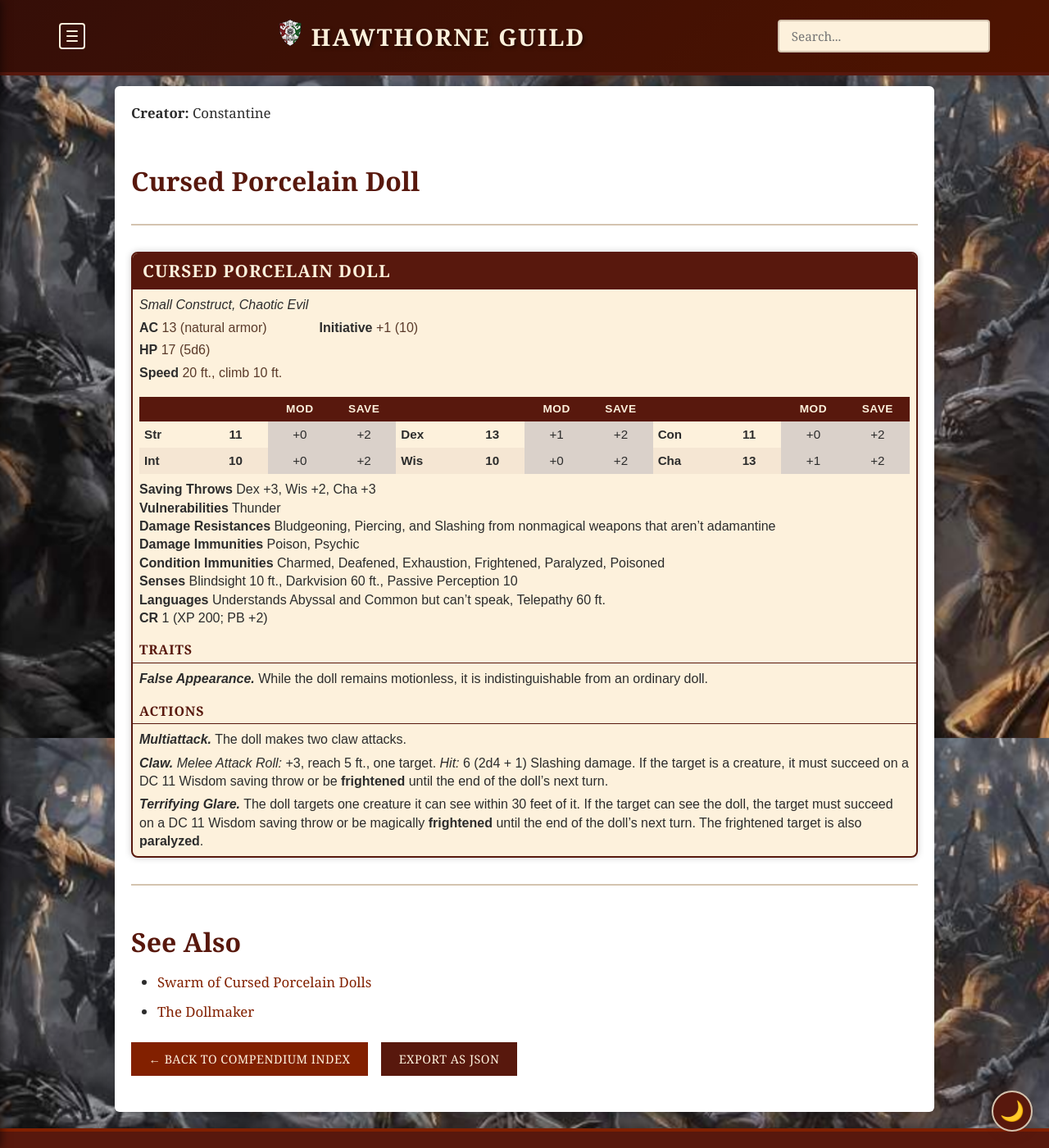
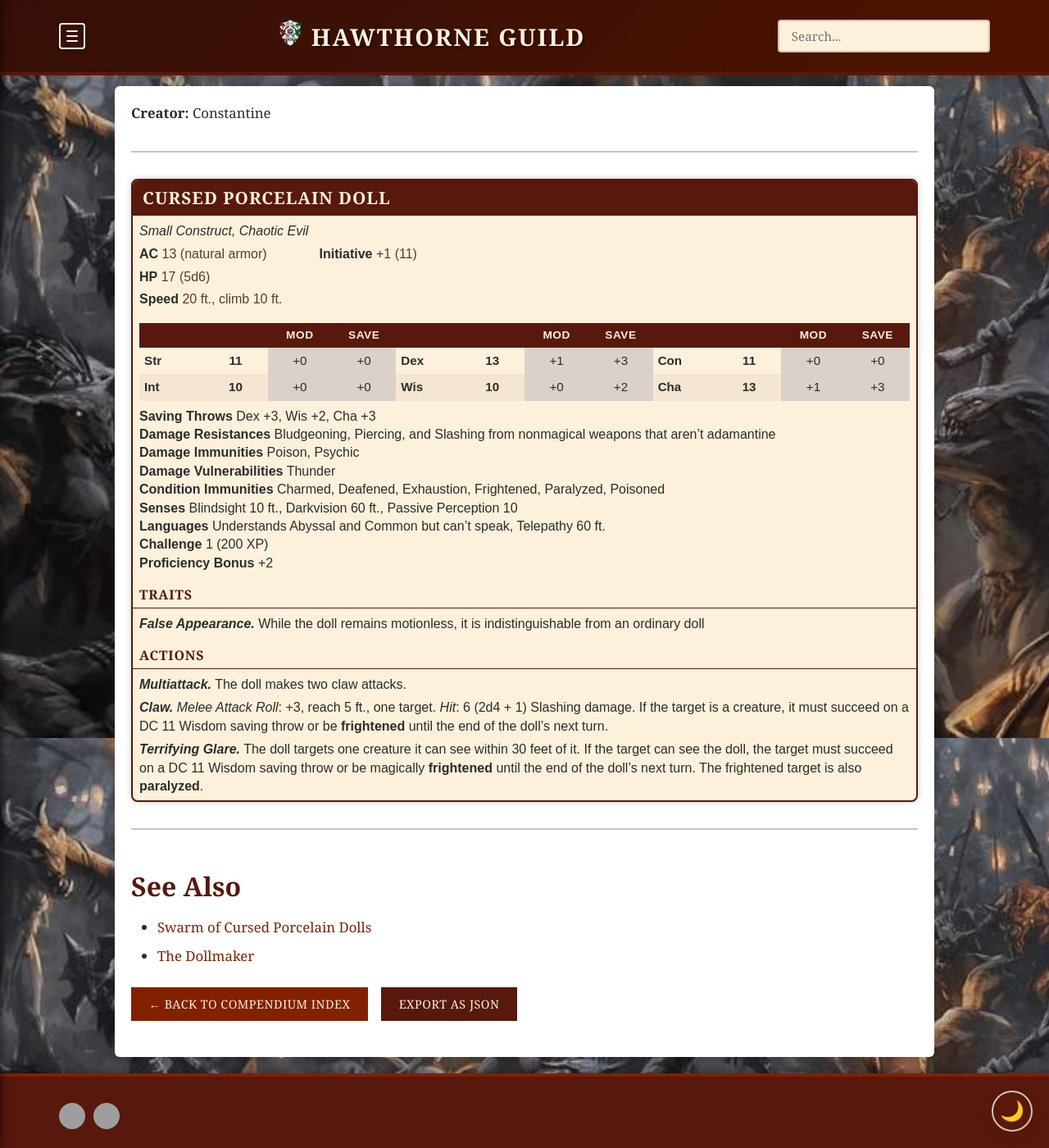
Before and after one commit to coconutswallow/Guides, a Jekyll site: the page built from _monsters/cursed-porcelain-doll.md, in a window 1280 px wide and 1400 px high. Shown: the whole window at 82% size. Built offline with Jekyll 4.4.1, drawn with Linux system fonts in a browser that asks for light colours; comment, search, counter and statistics services are not loaded; grey boxes are pictures that could not be loaded.

Commit message:
Update cursed-porcelain-doll.md

```diff
--- a/_monsters/cursed-porcelain-doll.md
+++ b/_monsters/cursed-porcelain-doll.md
@@ -2,51 +2,51 @@
 layout: statblock
 title: Cursed Porcelain Doll
 cr: 1
+size: Small
 type: Construct
-size: Small
 alignment: Chaotic Evil
 category: 2014 Fair Game
 creator: Constantine
 ---
 
-## Cursed Porcelain Doll
-
-
-
 ___
 > ## Cursed Porcelain Doll
 > *Small Construct, Chaotic Evil*
 >
-> **AC** 13 (natural armor) **HP** 17 (5d6) **Speed** 20 ft., climb 10 ft. **Initiative** +1 (10)
+> **AC** 13 (natural armor)
+> **HP** 17 (5d6)
+> **Speed** 20 ft., climb 10 ft.
+> **Initiative** +1 (11)
 >
 > |     |     | MOD | SAVE |     |     | MOD | SAVE |     |     | MOD | SAVE |
 > |:--- |:---:|:---:|:----:|:--- |:---:|:---:|:----:|:--- |:---:|:---:|:----:|
-> | **Str** | 11 | +0 | +2 | **Dex** | 13 | +1 | +2 | **Con** | 11 | +0 | +2 |
-> | **Int** | 10 | +0 | +2 | **Wis** | 10 | +0 | +2 | **Cha** | 13 | +1 | +2 |
+> | **Str** | 11 | +0 | +0 | **Dex** | 13 | +1 | +3 | **Con** | 11 | +0 | +0 |
+> | **Int** | 10 | +0 | +0 | **Wis** | 10 | +0 | +2 | **Cha** | 13 | +1 | +3 |
 >
 > **Saving Throws** Dex +3, Wis +2, Cha +3
-> **Vulnerabilities** Thunder
 > **Damage Resistances** Bludgeoning, Piercing, and Slashing from nonmagical weapons that aren't adamantine
 > **Damage Immunities** Poison, Psychic
+> **Damage Vulnerabilities** Thunder
 > **Condition Immunities** Charmed, Deafened, Exhaustion, Frightened, Paralyzed, Poisoned
 > **Senses** Blindsight 10 ft., Darkvision 60 ft., Passive Perception 10
 > **Languages** Understands Abyssal and Common but can't speak, Telepathy 60 ft.
-> **CR** 1 (XP 200; PB +2)
+> **Challenge** 1 (200 XP)
+> **Proficiency Bonus** +2
 >
 > ### Traits
 >
-> ***False Appearance.*** While the doll remains motionless, it is indistinguishable from an ordinary doll.
+> ***False Appearance.*** While the doll remains motionless, it is indistinguishable from an ordinary doll
 >
 > ### Actions
 >
 > ***Multiattack.*** The doll makes two claw attacks.
 >
-> ***Claw.*** *Melee Attack Roll:* +3, reach 5 ft., one target. *Hit:* 6 (2d4 + 1) Slashing damage. If the target is a creature, it must succeed on a DC 11 Wisdom saving throw or be **frightened** until the end of the doll's next turn.
+> ***Claw.*** *Melee Attack Roll*: +3, reach 5 ft., one target. *Hit*: 6 (2d4 + 1) Slashing damage. If the target is a creature, it must succeed on a DC 11 Wisdom saving throw or be **frightened** until the end of the doll’s next turn.
 >
-> ***Terrifying Glare.*** The doll targets one creature it can see within 30 feet of it. If the target can see the doll, the target must succeed on a DC 11 Wisdom saving throw or be magically **frightened** until the end of the doll's next turn. The frightened target is also **paralyzed**.
+> ***Terrifying Glare.*** The doll targets one creature it can see within 30 feet of it. If the target can see the doll, the target must succeed on a DC 11 Wisdom saving throw or be magically **frightened** until the end of the doll’s next turn. The frightened target is also **paralyzed**.
+>
 
 ___
-
 ## See Also
 
 - [Swarm of Cursed Porcelain Dolls](https://hawthorneguild.github.io/Guides/monster-compendium/cursed-porcelain-dolls-swarm-of/)
```
